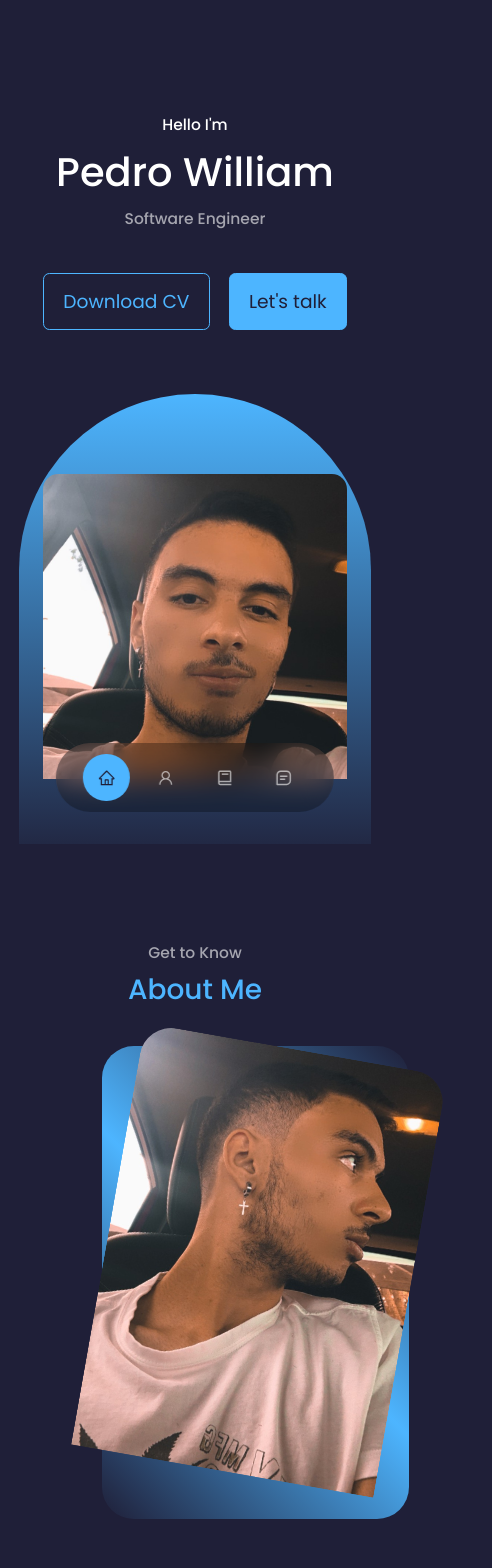
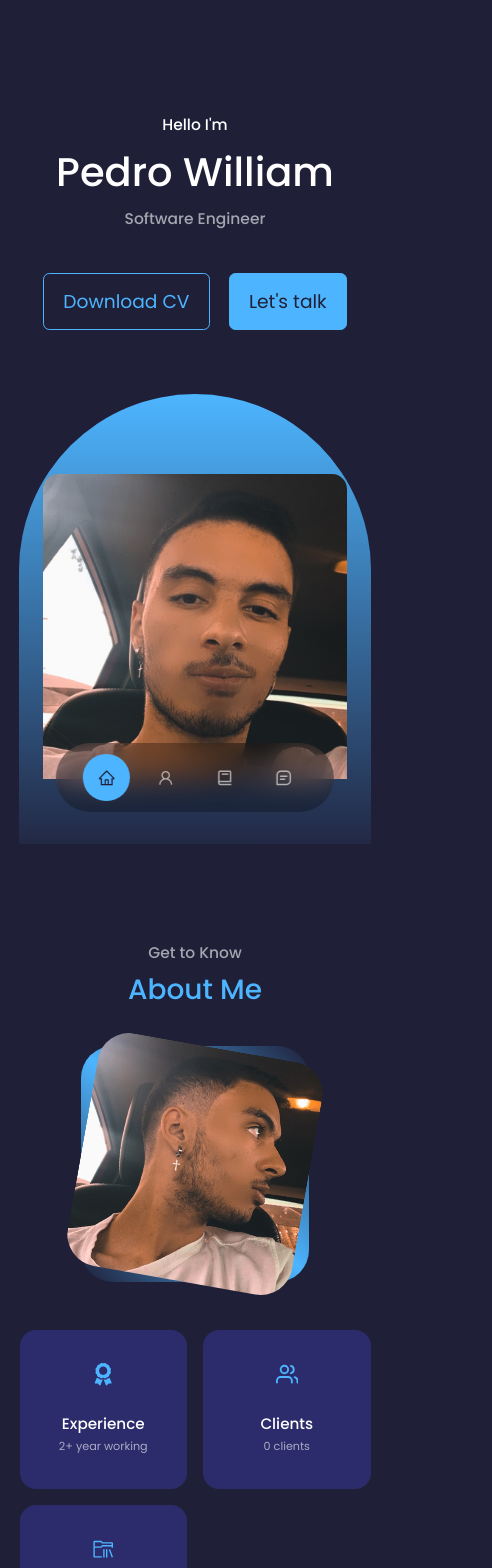
Before and after one commit to pedrowilliamsantos/portfolio, a React (Create React App) app: page / in a window 390 px wide. Shown: the top 1568 px of the page, 492 px wide, since content can reach past the window. Built offline with nearby package versions, Linux system fonts and the light colour scheme.

Commit message:
ajustando responsividade da imagem

```diff
--- a/src/components/about/about.css
+++ b/src/components/about/about.css
@@ -84,6 +84,11 @@
     margin: 2rem auto 4rem;
    }
 
+   .about__me-image{
+    width: 100%;
+    height: 28vh;
+}
+
    .about__content p {
     margin: 1rem 0 1.5rem;
    }
```
